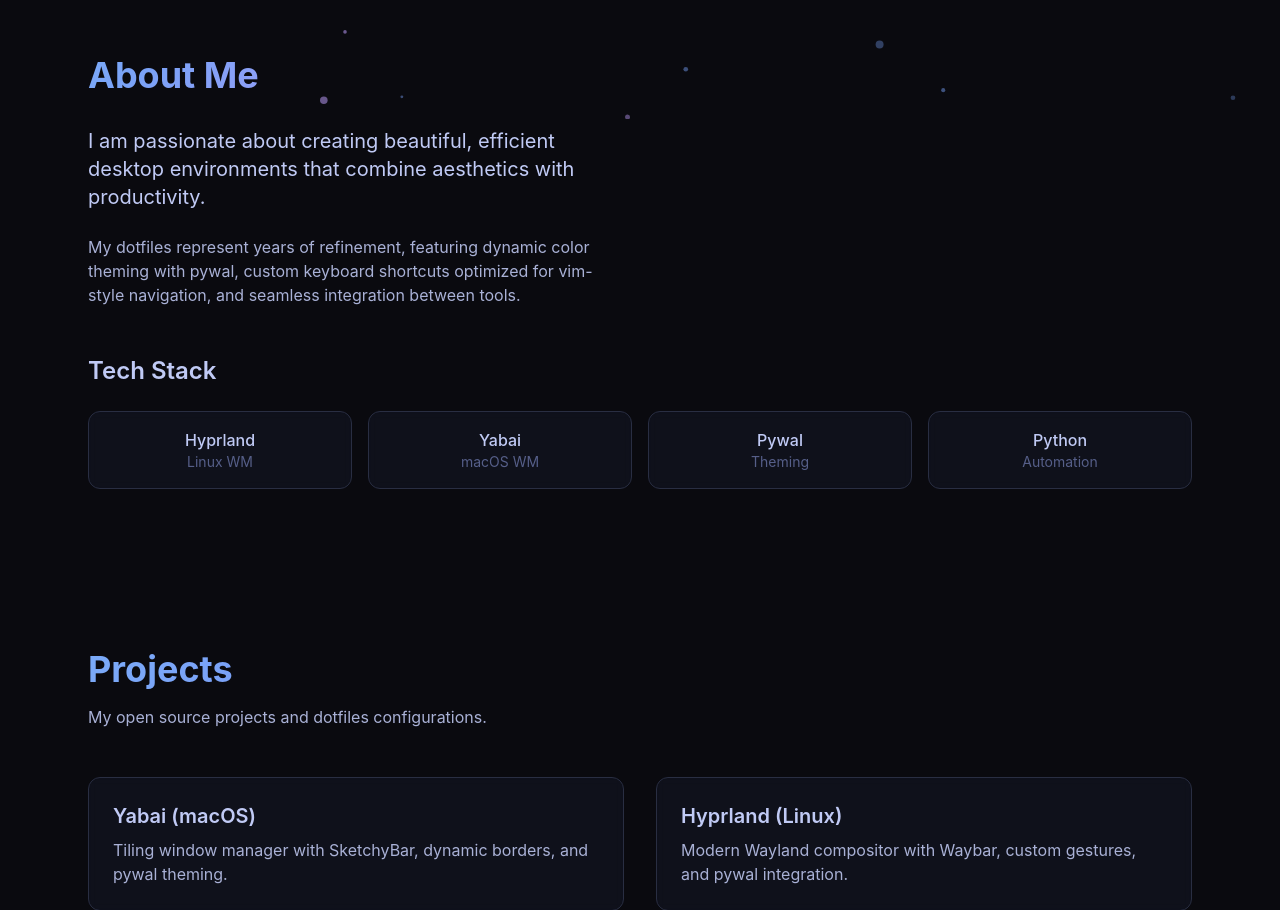
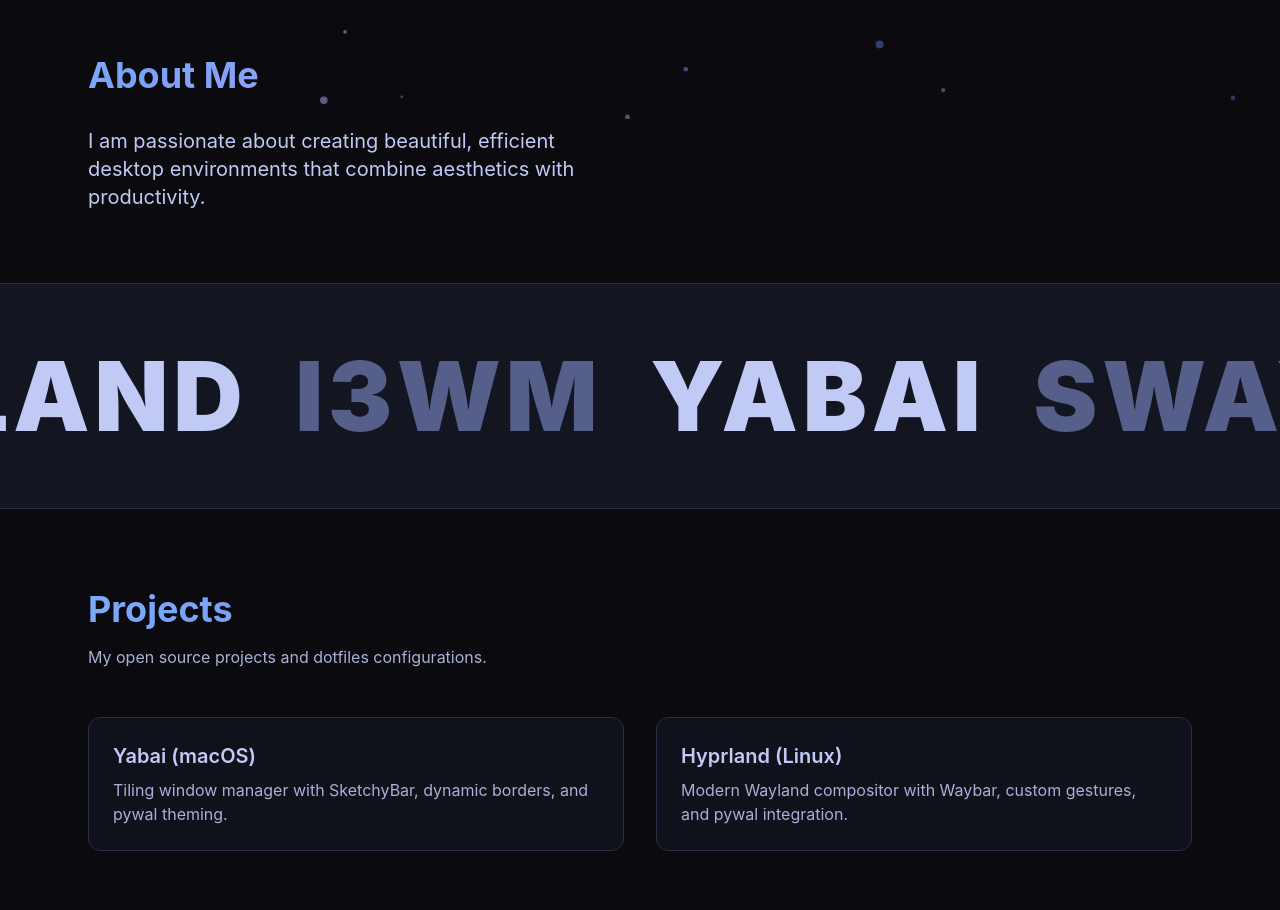
Before and after one commit to duma799/duma-portfolio, a FastAPI app: page / in a window 1280 px wide. Shown: the part 681-1591 px from the top of the page. Run offline with FastAPI, Linux system fonts and the light colour scheme; some libraries are stand-ins or nearby versions; some web fonts are replaced.

Commit message:
feat: add scrolling skills section

```diff
--- a/app/templates/index.html
+++ b/app/templates/index.html
@@ -61,7 +61,7 @@
 </section>
 
 <!-- About Section -->
-<section id="about" class="pt-8 pb-20">
+<section id="about" class="pt-8 pb-12">
     <div class="max-w-6xl mx-auto px-6">
         <div class="md:w-1/2 md:pr-6">
             <h2 class="text-4xl font-bold mb-8 gradient-text scroll-animate">
@@ -72,38 +72,49 @@
                     I am passionate about creating beautiful, efficient desktop
                     environments that combine aesthetics with productivity.
                 </p>
-                <p class="text-text-secondary mb-6 scroll-animate">
-                    My dotfiles represent years of refinement, featuring dynamic
-                    color theming with pywal, custom keyboard shortcuts
-                    optimized for vim-style navigation, and seamless integration
-                    between tools.
-                </p>
             </div>
-            <h3
-                class="text-2xl font-semibold mt-12 mb-4 text-text-primary scroll-animate"
-            >
-                Tech Stack
-            </h3>
         </div>
-        <div
-            class="grid grid-cols-2 md:grid-cols-4 gap-4 mt-6 stagger-children"
-        >
-            <div class="card-shine scroll-animate p-4 text-center">
-                <p class="font-medium text-text-primary">Hyprland</p>
-                <p class="text-sm text-text-muted">Linux WM</p>
-            </div>
-            <div class="card-shine scroll-animate p-4 text-center">
-                <p class="font-medium text-text-primary">Yabai</p>
-                <p class="text-sm text-text-muted">macOS WM</p>
-            </div>
-            <div class="card-shine scroll-animate p-4 text-center">
-                <p class="font-medium text-text-primary">Pywal</p>
-                <p class="text-sm text-text-muted">Theming</p>
-            </div>
-            <div class="card-shine scroll-animate p-4 text-center">
-                <p class="font-medium text-text-primary">Python</p>
-                <p class="text-sm text-text-muted">Automation</p>
-            </div>
+    </div>
+</section>
+
+<!-- Skills Marquee -->
+<section class="skills-marquee">
+    <div class="marquee-track">
+        <div class="marquee-content">
+            <span class="skill highlighted">LINUX</span>
+            <span class="skill muted">WINDOWS</span>
+            <span class="skill highlighted">MACOS</span>
+            <span class="skill muted">WM</span>
+            <span class="skill highlighted">HYPRLAND</span>
+            <span class="skill muted">I3WM</span>
+            <span class="skill highlighted">YABAI</span>
+            <span class="skill muted">SWAYWM</span>
+            <span class="skill highlighted">TILING</span>
+            <span class="skill muted">BSPWM</span>
+            <span class="skill highlighted">DOTFILES</span>
+            <span class="skill muted">RICING</span>
+            <span class="skill highlighted">PYTHON</span>
+            <span class="skill muted">BASH</span>
+            <span class="skill highlighted">SCRIPTING</span>
+            <span class="skill muted">AUTOMATION</span>
+        </div>
+        <div class="marquee-content" aria-hidden="true">
+            <span class="skill highlighted">LINUX</span>
+            <span class="skill muted">WINDOWS</span>
+            <span class="skill highlighted">MACOS</span>
+            <span class="skill muted">WM</span>
+            <span class="skill highlighted">HYPRLAND</span>
+            <span class="skill muted">I3WM</span>
+            <span class="skill highlighted">YABAI</span>
+            <span class="skill muted">SWAYWM</span>
+            <span class="skill highlighted">TILING</span>
+            <span class="skill muted">BSPWM</span>
+            <span class="skill highlighted">DOTFILES</span>
+            <span class="skill muted">RICING</span>
+            <span class="skill highlighted">PYTHON</span>
+            <span class="skill muted">BASH</span>
+            <span class="skill highlighted">SCRIPTING</span>
+            <span class="skill muted">AUTOMATION</span>
         </div>
     </div>
 </section>
--- a/static/css/terminal.css
+++ b/static/css/terminal.css
@@ -301,6 +301,68 @@ footer {
 }
 
 /* ========================================
+   SKILLS MARQUEE
+   ======================================== */
+
+.skills-marquee {
+    background: rgba(var(--glow-color), 0.08);
+    border-top: 1px solid var(--dark-600);
+    border-bottom: 1px solid var(--dark-600);
+    overflow: hidden;
+    padding: 2.5rem 0;
+}
+
+.marquee-track {
+    display: flex;
+    width: max-content;
+    animation: marquee-scroll 25s linear infinite;
+}
+
+.marquee-content {
+    display: flex;
+    gap: 3rem;
+    padding: 0 1.5rem;
+}
+
+.skill {
+    font-size: 6rem;
+    font-weight: 900;
+    text-transform: uppercase;
+    white-space: nowrap;
+    letter-spacing: 0.05em;
+}
+
+.skill.highlighted {
+    color: var(--text-primary);
+}
+
+.skill.muted {
+    color: var(--text-muted);
+}
+
+@keyframes marquee-scroll {
+    from {
+        transform: translateX(0);
+    }
+    to {
+        transform: translateX(-50%);
+    }
+}
+
+@keyframes marquee-scroll-reverse {
+    from {
+        transform: translateX(-50%);
+    }
+    to {
+        transform: translateX(0);
+    }
+}
+
+.marquee-track.reverse {
+    animation-name: marquee-scroll-reverse;
+}
+
+/* ========================================
    GRUVBOX THEME - Flat Terminal Aesthetic
    ======================================== */
 
@@ -445,3 +507,18 @@ footer {
     a:not(.btn-shine):not(.card-shine):not(.gradient-text):hover {
     color: var(--accent-orange) !important;
 }
+
+/* Gruvbox marquee - stepped/teleport animation */
+[data-theme="gruvbox"] .skills-marquee {
+    background: var(--dark-800);
+    border-top: 2px solid var(--accent-orange);
+    border-bottom: 2px solid var(--accent-orange);
+}
+
+[data-theme="gruvbox"] .marquee-track {
+    animation-timing-function: steps(50, end);
+}
+
+[data-theme="gruvbox"] .skill.highlighted {
+    color: var(--accent-orange);
+}
```
